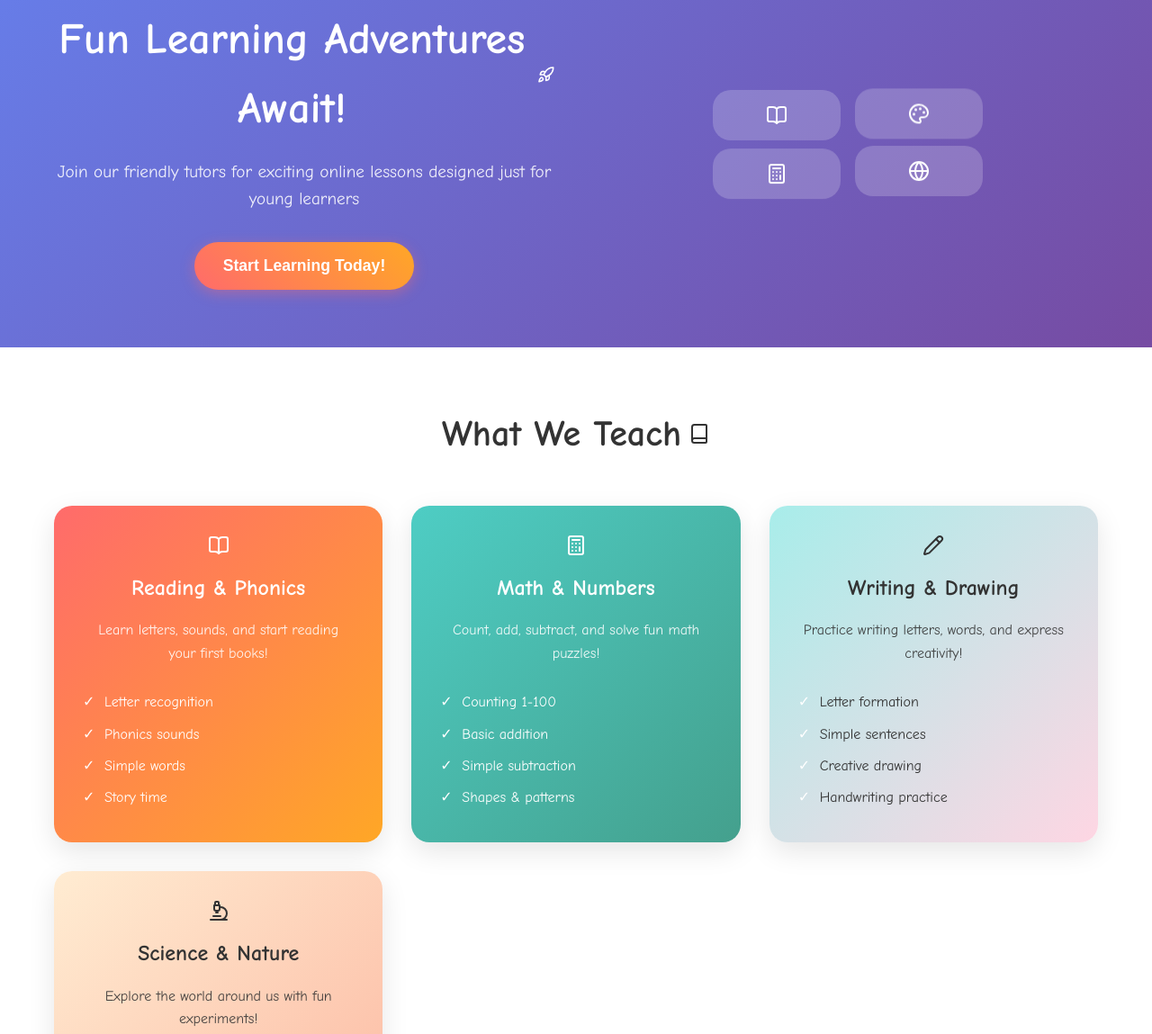
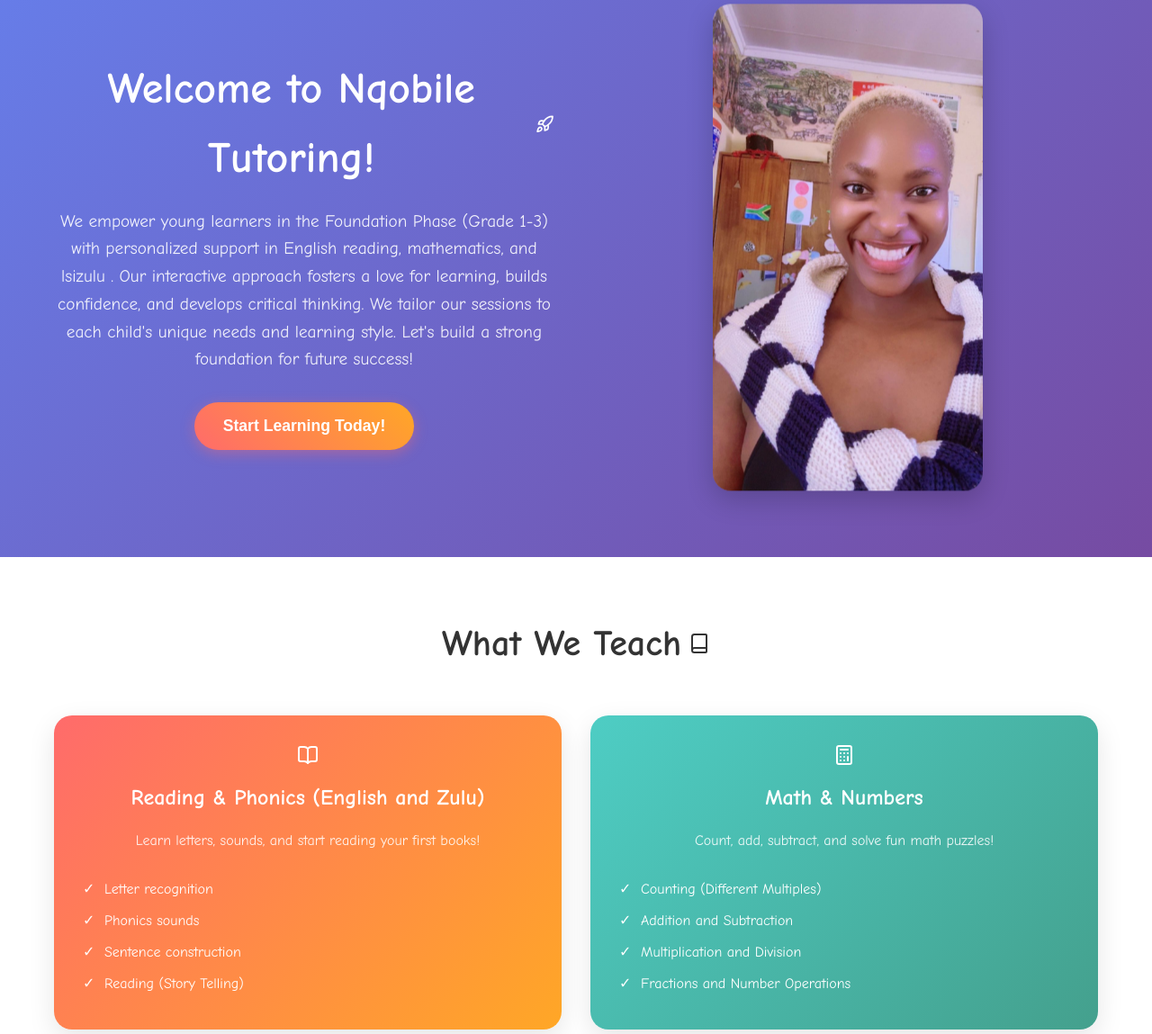
Before and after one commit to Gundo1b/JDNqobileWEBS, a plain HTML site: page index.html in a window 1280 px wide. Shown: the part 158-1307 px from the top of the page at 90% size. Drawn offline with nearby package versions, Linux system fonts and the light colour scheme.

Commit message:
Update website: removed tutors section, updated subjects content, added hero image, updated contact info and social links

```diff
--- a/index.html
+++ b/index.html
@@ -8,6 +8,7 @@
     <script src="https://unpkg.com/lucide@latest/dist/umd/lucide.js"></script>
 </head>
 <body>
+    <div id="cursor-trail"></div>
     <!-- Header -->
     <header class="header">
         <div class="container">
@@ -29,17 +30,16 @@
     <section id="home" class="hero">
         <div class="container">
             <div class="hero-content">
-                <h2>Fun Learning Adventures Await! <i data-lucide="rocket"></i></h2>
-                <p>Join our friendly tutors for exciting online lessons designed just for young learners</p>
+                <h2>Welcome to Nqobile Tutoring! <i data-lucide="rocket"></i></h2>
+                <p>We empower young learners in the Foundation Phase (Grade
+1-3) with personalized support in English reading, mathematics, and lsizulu . Our interactive
+approach fosters a love for learning, builds confidence, and develops critical thinking. We tailor
+our sessions to each child&#39;s unique needs and learning style. Let&#39;s build a strong foundation for
+future success!</p>
                 <button class="cta-button" onclick="scrollToSection('subjects')">Start Learning Today!</button>
             </div>
             <div class="hero-image">
-                <div class="learning-icons">
-                    <div class="icon"><i data-lucide="book-open"></i></div>
-                    <div class="icon"><i data-lucide="palette"></i></div>
-                    <div class="icon"><i data-lucide="calculator"></i></div>
-                    <div class="icon"><i data-lucide="globe"></i></div>
-                </div>
+                <img src="WhatsApp Image 2025-09-09 at 11.24.13_1440621c.jpg" alt="Nqobile Tutoring" class="hero-img">
             </div>
         </div>
     </section>
@@ -51,13 +51,13 @@
             <div class="subjects-grid">
                 <div class="subject-card" data-subject="reading">
                     <div class="subject-icon"><i data-lucide="book-open"></i></div>
-                    <h3>Reading & Phonics</h3>
+                    <h3>Reading & Phonics (English and Zulu)</h3>
                     <p>Learn letters, sounds, and start reading your first books!</p>
                     <ul>
                         <li>Letter recognition</li>
                         <li>Phonics sounds</li>
-                        <li>Simple words</li>
-                        <li>Story time</li>
+                        <li>Sentence construction</li>
+                        <li>Reading (Story Telling)</li>
                     </ul>
                 </div>
                 <div class="subject-card" data-subject="math">
@@ -65,34 +65,13 @@
                     <h3>Math & Numbers</h3>
                     <p>Count, add, subtract, and solve fun math puzzles!</p>
                     <ul>
-                        <li>Counting 1-100</li>
-                        <li>Basic addition</li>
-                        <li>Simple subtraction</li>
-                        <li>Shapes & patterns</li>
+                        <li>Counting (Different Multiples)</li>
+                        <li>Addition and Subtraction</li>
+                        <li>Multiplication and Division</li>
+                        <li>Fractions and Number Operations</li>
                     </ul>
                 </div>
-                <div class="subject-card" data-subject="writing">
-                    <div class="subject-icon"><i data-lucide="pencil"></i></div>
-                    <h3>Writing & Drawing</h3>
-                    <p>Practice writing letters, words, and express creativity!</p>
-                    <ul>
-                        <li>Letter formation</li>
-                        <li>Simple sentences</li>
-                        <li>Creative drawing</li>
-                        <li>Handwriting practice</li>
-                    </ul>
-                </div>
-                <div class="subject-card" data-subject="science">
-                    <div class="subject-icon"><i data-lucide="microscope"></i></div>
-                    <h3>Science & Nature</h3>
-                    <p>Explore the world around us with fun experiments!</p>
-                    <ul>
-                        <li>Animals & plants</li>
-                        <li>Weather & seasons</li>
-                        <li>Simple experiments</li>
-                        <li>Our planet Earth</li>
-                    </ul>
-                </div>
+
             </div>
         </div>
     </section>
@@ -135,11 +114,11 @@
                     <h3>Get in Touch!</h3>
                     <div class="contact-item">
                         <span class="contact-icon"><i data-lucide="mail"></i></span>
-                        <span>Info@jdtutoring.co.za</span>
+                        <span>info@nqobiletutoring.co.za</span>
                     </div>
                     <div class="contact-item">
                         <span class="contact-icon"><i data-lucide="phone"></i></span>
-                        <span><a href="tel:0763803862" style="color: white; text-decoration: none;">076 380 3862</a></span>
+                        <span><a href="tel:0812191752" style="color: white; text-decoration: none;">081 219 1752</a></span>
                     </div>
                     <div class="contact-item">
                         <span class="contact-icon"><i data-lucide="clock"></i></span>
@@ -172,8 +151,7 @@
                                 <option value="">Select Subject</option>
                                 <option value="reading">Reading & Phonics</option>
                                 <option value="math">Math & Numbers</option>
-                                <option value="writing">Writing & Drawing</option>
-                                <option value="science">Science & Nature</option>
+
                                 <option value="all">All Subjects</option>
                             </select>
                         </div>
@@ -208,9 +186,9 @@
                 <div class="footer-section">
                     <h4>Follow Us</h4>
                     <div class="social-links">
-                        <a href="#" class="social-link"><i data-lucide="facebook"></i> Facebook</a>
-                        <a href="#" class="social-link"><i data-lucide="instagram"></i> Instagram</a>
-                        <a href="#" class="social-link"><i data-lucide="twitter"></i> Twitter</a>
+                        <a href="https://www.facebook.com/nqobile.mhlongo.9406" class="social-link" target="_blank"><i data-lucide="facebook"></i> Facebook</a>
+                        <a href="https://www.instagram.com/nqobile6322?igsh=cjFkY3hvczVkNTN3&utm_source=qr" class="social-link" target="_blank"><i data-lucide="instagram"></i> Instagram</a>
+                        <a href="https://www.tiktok.com/@nqoh28?is_from_webapp=1&sender_device=pc" class="social-link" target="_blank"><i data-lucide="video"></i> TikTok</a>
                     </div>
                 </div>
             </div>
--- a/main.js
+++ b/main.js
@@ -175,7 +175,7 @@ document.addEventListener('DOMContentLoaded', function() {
 
 // Send form data to WhatsApp
 function sendToWhatsApp(parentName, childName, grade, subject, message) {
-    const whatsappNumber = '27763803862';
+    const whatsappNumber = '27812191752';
     const text = `Hi! I'm interested in Nqobile Tutoring.\n\nParent: ${parentName}\nChild: ${childName}\nGrade: ${grade}\nSubject: ${subject}\n\nMessage: ${message || 'No additional message'}`;
     const whatsappUrl = `https://wa.me/${whatsappNumber}?text=${encodeURIComponent(text)}`;
     window.open(whatsappUrl, '_blank');
@@ -194,11 +194,11 @@ document.addEventListener('DOMContentLoaded', function() {
         });
     });
 
-    // Add floating animation to learning icons
-    const icons = document.querySelectorAll('.icon');
-    icons.forEach((icon, index) => {
-        icon.style.animationDelay = `${index * 0.5}s`;
-    });
+    // Add floating animation to hero image
+    const heroImg = document.querySelector('.hero-img');
+    if (heroImg) {
+        heroImg.style.animationDelay = '0.5s';
+    }
 
     // Add entrance animations for cards when they come into view
     const observerOptions = {
--- a/style.css
+++ b/style.css
@@ -121,40 +121,12 @@ body {
     box-shadow: 0 6px 20px rgba(255, 107, 107, 0.6);
 }
 
-.learning-icons {
-    display: grid;
-    grid-template-columns: 1fr 1fr;
-    gap: 1rem;
+.hero-img {
     max-width: 300px;
-    margin: 0 auto;
-}
-
-.icon {
-    font-size: 3rem;
-    background: rgba(255, 255, 255, 0.2);
+    height: auto;
     border-radius: 20px;
-    padding: 1rem;
+    box-shadow: 0 10px 30px rgba(0, 0, 0, 0.2);
     animation: float 3s ease-in-out infinite;
-    display: flex;
-    align-items: center;
-    justify-content: center;
-}
-
-.icon i {
-    width: 3rem;
-    height: 3rem;
-}
-
-.icon:nth-child(2) {
-    animation-delay: 0.5s;
-}
-
-.icon:nth-child(3) {
-    animation-delay: 1s;
-}
-
-.icon:nth-child(4) {
-    animation-delay: 1.5s;
 }
 
 /* Subjects Section */
```
Also changed, not shown: WhatsApp Image 2025-09-09 at 11.24.13_1440621c.jpg (added).
